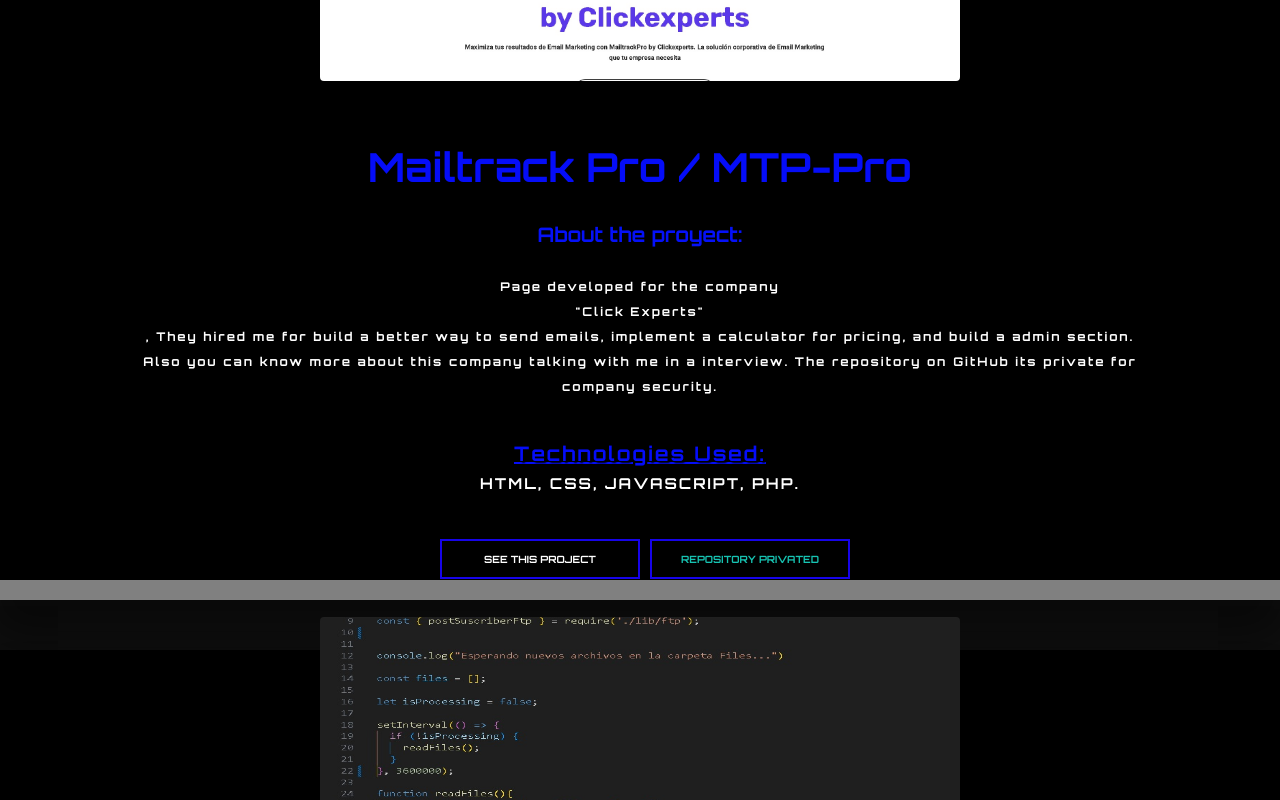
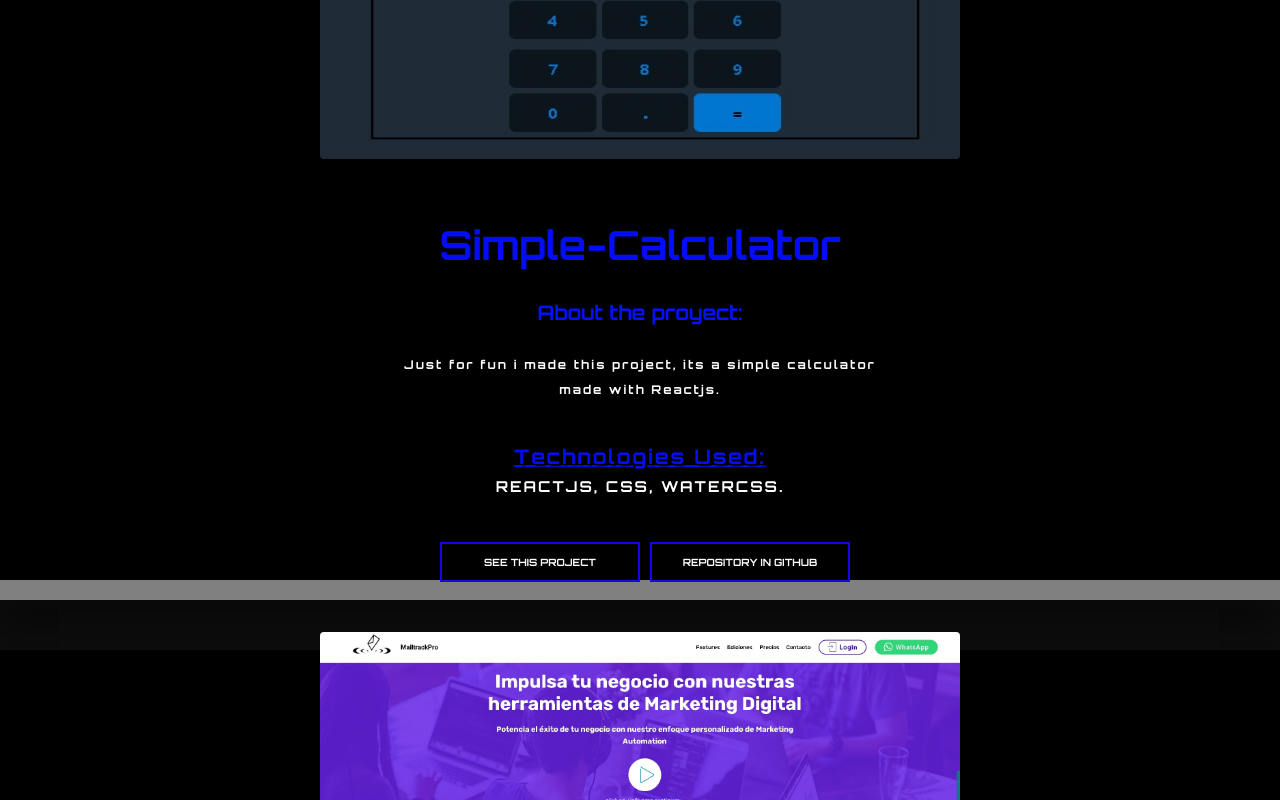
Before and after one commit to lucascencig/portafolios2023a, a React (Create React App) app: page /works in a window 1280 px wide. Shown: the part 1140-1940 px from the top of the page. Built offline with nearby package versions, Linux system fonts and the light colour scheme.

Commit message:
fix href

```diff
--- a/src/components/Works/Works.jsx
+++ b/src/components/Works/Works.jsx
@@ -1,15 +1,15 @@
 import React from 'react';
-import { Link } from 'react-router-dom';
+// import { Link } from 'react-router-dom';
 
-import imagenUno from '../../utils/proyectouno.jpg';
+// import imagenUno from '../../utils/proyectouno.jpg';
 
 import imagenDos from '../../utils/proyectodos.jpg';
 
-import imagenTres from '../../utils/proyectotres.jpg';
+// import imagenTres from '../../utils/proyectotres.jpg';
 
-import imagenUnoSegundaImg from '../../utils/proyectounoSegundaimg.jpg';
+// import imagenUnoSegundaImg from '../../utils/proyectounoSegundaimg.jpg';
 
-import imagenUnoTerceraImg from '../../utils/proyectounoTerceraimg.jpg';
+// import imagenUnoTerceraImg from '../../utils/proyectounoTerceraimg.jpg';
 
 import mejorconsalud from '../../utils/mejorconsalud.jpg'
 
@@ -20,6 +20,8 @@
 import backendProject from '../../utils/backendProject.jpg'
 
 import standararidos from '../../utils/standarAridos.jpg'
+
+import calculator from '../../utils/calculator.jpg'
 
 import portada from '../../utils/portada.jpg'
 import Nav from '../NavMenu/NavMenu';
@@ -70,6 +72,39 @@
                   <a
                     href="https://github.com/lucascencig/tateti"
                     target="_blank"
+                    rel='noreferrer'
+                  >
+                    Repository in GitHub
+                  </a>
+                </button>
+              </div>
+            </section>
+
+            <section id='#calculator' className={S.tateti}>
+              <img src={calculator} alt="calculator" />
+              <div>
+                <h3>Simple-Calculator</h3>
+                <h4>About the proyect:</h4>
+                <p>
+                  Just for fun i made this project, its a simple calculator made with Reactjs.
+                  <br />
+                  <p className={S.tech}>
+                    <u>Technologies Used:</u>REACTJS, CSS, WATERCSS.
+                  </p>
+                </p>
+              </div>
+
+              <div className={S.botones}>
+                <button>
+                  <a href="https://simple-calculator-three-gamma.vercel.app/" target='_blank' rel='noreferrer'>
+                    See this project
+                  </a>
+                </button>
+                <button>
+                  <a
+                    href="https://github.com/lucascencig/Simple-Calculator"
+                    target='_blank'
+                    rel='noreferrer'
                   >
                     Repository in GitHub
                   </a>
@@ -97,7 +132,7 @@
 
               <div className={S.botones}>
                 <button>
-                  <a href="https://mtp-pro.vercel.app/">
+                  <a href="https://mtp-pro.vercel.app/" target='_blank' rel='noreferrer'>
                     See this project
                   </a>
                 </button>
@@ -149,7 +184,7 @@
 
               <div className={S.botones}>
                 <button>
-                  <a href="https://club-henry.vercel.app/" target="_blank">
+                  <a href="https://club-henry.vercel.app/" target="_blank" rel='noreferrer'>
                     See this project
                   </a>
                 </button>
@@ -157,6 +192,7 @@
                   <a
                     href="https://github.com/matias183/FrontHenryClub"
                     target="_blank"
+                    rel='noreferrer'
                   >
                     Repository in GitHub
                   </a>
@@ -194,6 +230,7 @@
                   <a
                     href="https://github.com/lucascencig/App-Countries"
                     target="_blank"
+                    rel='noreferrer'
                   >
                     Repository in GitHub
                   </a>
@@ -217,7 +254,7 @@
 
               <div className={S.botones}>
                 <button>
-                  <a href="https://www.standararidos.com/" target="_blank">
+                  <a href="https://www.standararidos.com/" target="_blank" rel='noreferrer'>
                     See this project
                   </a>
                 </button>
@@ -225,6 +262,7 @@
                   <a
                     href="https://github.com/Jimmy2414/standararidos"
                     target="_blank"
+                    rel='noreferrer'
                   >
                     Repository in GitHub
                   </a>
@@ -248,7 +286,7 @@
 
               <div className={S.botones}>
                 <button>
-                  <a href="https://frontend-dev-challenge-kappa.vercel.app/" target="_blank">
+                  <a href="https://frontend-dev-challenge-kappa.vercel.app/" target="_blank" rel='noreferrer'>
                     See this project
                   </a>
                 </button>
@@ -256,6 +294,7 @@
                   <a
                     href="https://github.com/lucascencig/frontend-dev-challenge"
                     target="_blank"
+                    rel='noreferrer'
                   >
                     Repository in GitHub
                   </a>
```
Also changed, not shown: src/utils/calculator.jpg (added).
